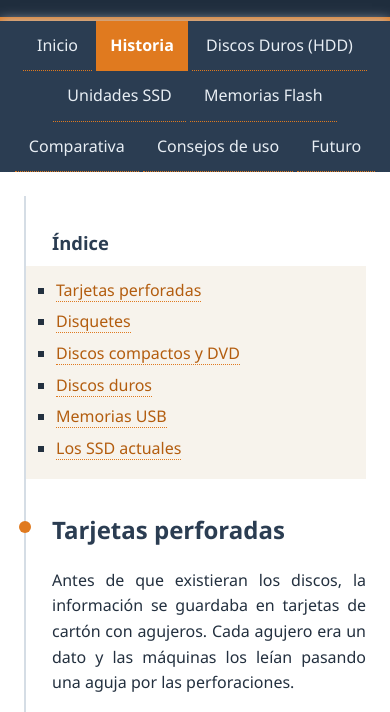
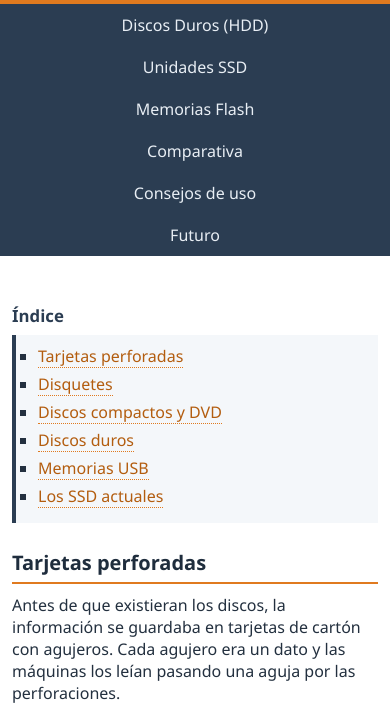
Before and after one commit to IkerAbad/uni, a plain HTML site: page sistemas-informaticos/TrabajoGrupal/historia.html in a window 390 px wide. Shown: the part 195-907 px from the top of the page. Drawn offline with Linux system fonts and the light colour scheme.

Commit message:
Sistemas - Revisión css de TrabajoGrupal

```diff
--- a/sistemas-informaticos/TrabajoGrupal/historia.css
+++ /dev/null
@@ -1,44 +0,0 @@
-@charset "utf-8";
-
-/* ============================================================
-   historia.css
-   Segunda hoja de estilo, aplicada solo a historia.html.
-   Convierte los apartados de la página en una línea del tiempo.
-   ============================================================ */
-
-/* La sección entera lleva una línea vertical a la izquierda */
-
-#cuerpo section {
-    position: relative;
-    padding-left: 26px;
-    border-left: 2px solid #d5dde5;
-}
-
-/* Cada título de apartado lleva un punto sobre la línea */
-
-#cuerpo section h2 {
-    position: relative;
-    padding-bottom: 6px;
-    border-bottom: 0;
-    color: #2b3d52;
-}
-
-#cuerpo section h2::before {
-    content: "";
-    position: absolute;
-    left: -33px;
-    top: 10px;
-    width: 12px;
-    height: 12px;
-    background-color: #e07a1f;
-    border-radius: 50%;
-}
-
-/* El índice no lleva la línea ni los puntos */
-
-#cuerpo section .indice {
-    margin-left: -26px;
-    padding-left: 30px;
-    border-left: 0;
-    background-color: #f7f3ec;
-}
--- a/sistemas-informaticos/TrabajoGrupal/historia.html
+++ b/sistemas-informaticos/TrabajoGrupal/historia.html
@@ -8,7 +8,7 @@
     <meta name="author" content="Iker Abad, Urko, Gonzalo">
     <title>Historia del almacenamiento</title>
     <link rel="stylesheet" type="text/css" href="posiciones.css">
-    <link rel="stylesheet" type="text/css" href="historia.css">
+    <link rel="stylesheet" type="text/css" href="responsive.css">
 </head>
 <body>
     <header>
--- a/sistemas-informaticos/TrabajoGrupal/posiciones.css
+++ b/sistemas-informaticos/TrabajoGrupal/posiciones.css
@@ -16,7 +16,6 @@ body {
     color: #23303f;
     font-family: "Segoe UI", Arial, Helvetica, sans-serif;
     font-size: 16px;
-    line-height: 1.6;
 }
 
 /* ---------- Cabecera ---------- */
@@ -124,18 +123,17 @@ h3 {
 
 p {
     margin: 0 0 12px 0;
-    text-align: justify;
 }
 
 /* ---------- Enlaces ---------- */
 
-a {
+section a {
     color: #b35d0f;
     text-decoration: none;
     border-bottom: 1px dotted #e07a1f;
 }
 
-a:hover {
+section a:hover {
     color: #1f2d3d;
     border-bottom: 1px solid #1f2d3d;
 }
@@ -151,14 +149,25 @@ li {
     margin-bottom: 6px;
 }
 
-/* La lista del índice interno va sin viñeta y con fondo suave */
+/* La lista del índice interno lleva fondo suave y una barra a la
+   izquierda, dibujada con un elemento colocado en absoluto */
 
 .indice {
+    position: relative;
     margin-bottom: 26px;
     padding: 12px 12px 12px 30px;
     background-color: #f4f7fa;
-    border-left: 4px solid #2b3d52;
     list-style-type: square;
+}
+
+.indice::after {
+    content: "";
+    position: absolute;
+    left: 0;
+    top: 0;
+    bottom: 0;
+    width: 4px;
+    background-color: #2b3d52;
 }
 
 /* ---------- Pie de página ---------- */
@@ -178,12 +187,10 @@ footer address {
 
 footer a {
     color: #f0b375;
-    border-bottom: 1px dotted #f0b375;
 }
 
 footer a:hover {
     color: #ffffff;
-    border-bottom: 1px solid #ffffff;
 }
 
 /* Los dos iconos de validación, con el tamaño puesto desde aquí
--- /dev/null
+++ b/sistemas-informaticos/TrabajoGrupal/responsive.css
@@ -0,0 +1,56 @@
+@charset "utf-8";
+
+/* ============================================================
+   responsive.css
+   Segunda hoja de estilo, aplicada a todas las páginas.
+   Solo entra en juego en pantallas estrechas, como la de un
+   teléfono, y ajusta el tamaño del texto y del menú.
+   ============================================================ */
+
+@media (max-width: 600px) {
+
+    header {
+        padding: 20px 12px 16px 12px;
+    }
+
+    header h1 {
+        font-size: 1.4em;
+    }
+
+    header p {
+        font-size: 0.95em;
+    }
+
+    #cuerpo {
+        padding: 0 12px 24px 12px;
+    }
+
+    nav {
+        margin: 0 -12px 16px -12px;
+    }
+
+    nav li {
+        display: block;
+    }
+
+    nav a {
+        padding: 10px 12px;
+    }
+
+    h2 {
+        margin: 24px 0 10px 0;
+        font-size: 1.25em;
+    }
+
+    h3 {
+        font-size: 1.05em;
+    }
+
+    .indice {
+        padding: 10px 10px 10px 26px;
+    }
+
+    footer {
+        padding: 16px 12px;
+    }
+}
```
Also changed, not shown: sistemas-informaticos/TrabajoGrupal/flash.html (+1 -0 lines), sistemas-informaticos/TrabajoGrupal/index.html (+1 -0 lines).
